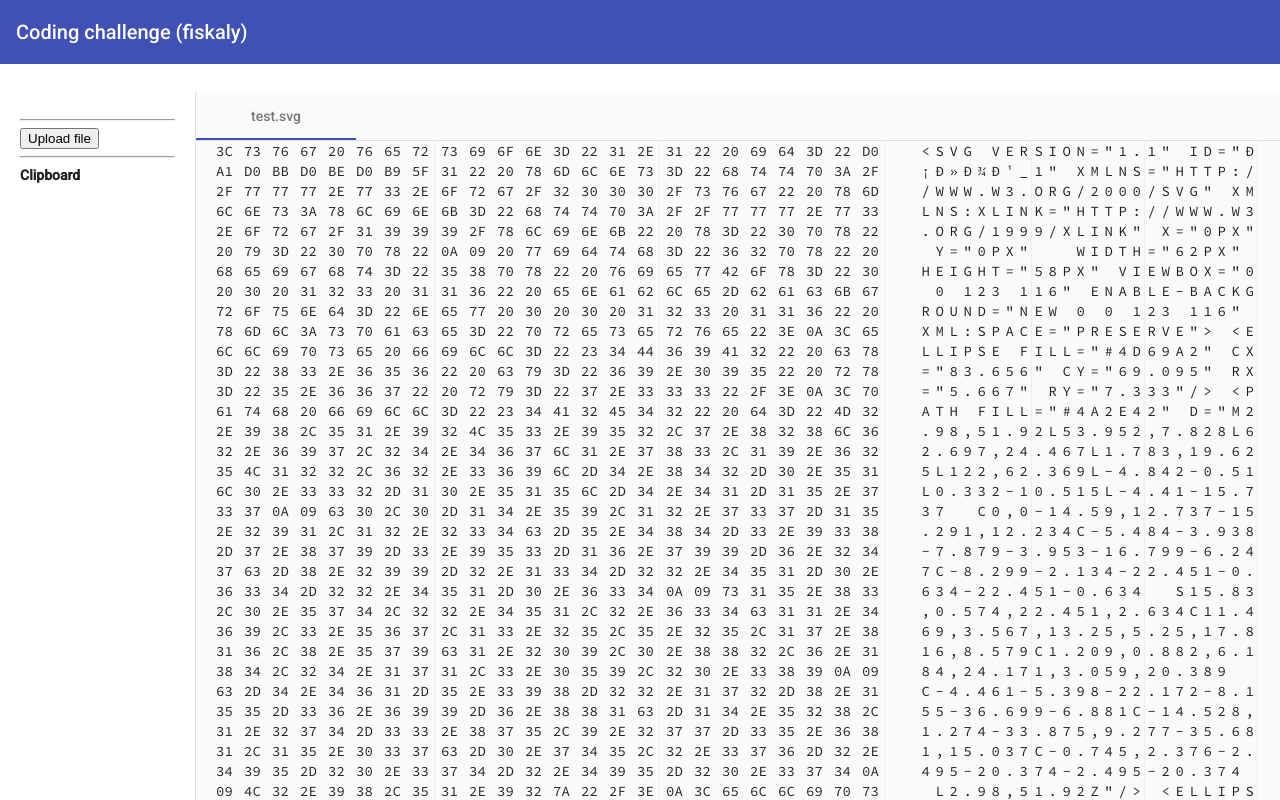
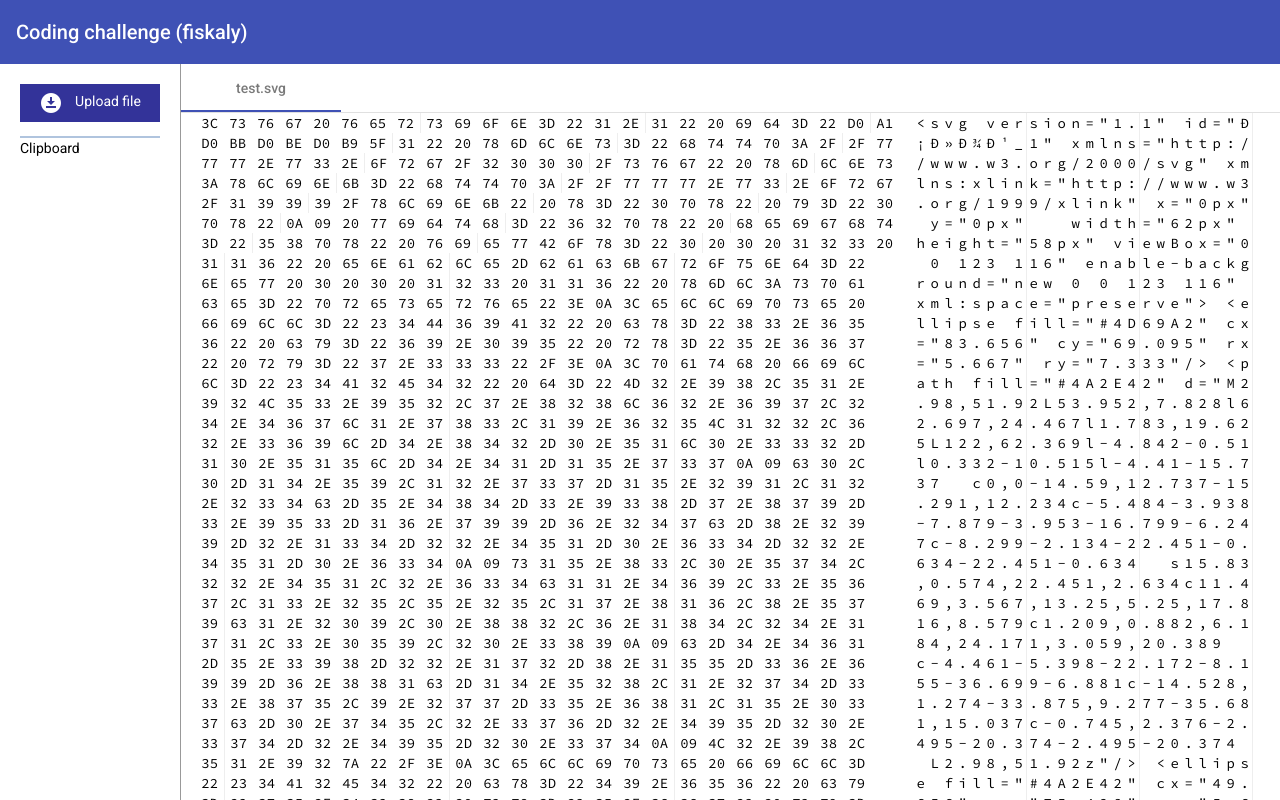
Before and after one commit to facereplays/fiskalyA, an Angular app: page / in a window 1280 px wide. Shown: the top 800 px of the page. Built offline with nearby package versions, Linux system fonts and the light colour scheme.

Commit message:
char fix

```diff
--- a/src/app/file-upload/file-upload.component.css
+++ b/src/app/file-upload/file-upload.component.css
@@ -2,3 +2,9 @@
   display:none;
 
 }
+.btn{
+  padding:0.5em 0.8em;background-color: #333399;
+  display: flex;justify-content: center;color:white;
+
+}
+.btn span{padding-right:0.5em;}
--- a/src/app/file-upload/file-upload.component.html
+++ b/src/app/file-upload/file-upload.component.html
@@ -1,12 +1,9 @@
-<div class="row">
-  <div class="col-8 up">
-    <label class="btn btn-default p-0">
-      <input #fa type="file" (change)="selectFile($event)" />
-    </label>
-  </div>
-  <div class="col-4">
-    <button class="btn btn-success btn-sm"  (click)="fa.click()">
-      Upload file
-    </button>
-  </div>
-</div>
+
+      <input class="up" #fa type="file" (change)="selectFile($event)" />
+
+
+    <div class="btn btn-success btn-sm"  (click)="fa.click()">
+    <span class="material-icons">
+download_for_offline
+</span>  Upload file
+    </div>
--- a/src/app/hex2text/hex2text.component.css
+++ b/src/app/hex2text/hex2text.component.css
@@ -5,13 +5,21 @@
 .textF {
   width: 1em
 }
+.g1 .grm {
+  text-transform: uppercase;
+}
+/****
 
+single cell
+
+ */
 .grm {
   display: inline-flex;
   overflow: hidden;
-  text-transform: uppercase;
+
   justify-content: center;
 }
+
 .grmb
 {
 display:none;
@@ -70,15 +78,20 @@ display:flex;flex-wrap:wrap;
   justify-content: space-evenly;
 
 }
+app-file-upload{
+  border-bottom: 2px #b0c4de solid;display:block;
+  padding-bottom:1em;
 
+}
 .example-container {
   width: auto;
-  margin-top: 2em;
 
+display:flex;
 }
 
 .example-sidenav-content {
   display: flex;
+  flex-grow:1;
   height: 100%;
   align-items: center;
   justify-content: center;
@@ -86,6 +99,9 @@ display:flex;flex-wrap:wrap;
 
 .example-sidenav {
   padding: 20px;
+  min-width:140px;
+
+  border-right: 1px #999999 solid;
 }
 @keyframes myAnim {
   0% {
@@ -118,3 +134,12 @@ display:flex;flex-wrap:wrap;
     background-color:#b0c4de;
   }
 }
+@media only screen and (max-width: 575px) {
+  .example-container {
+    flex-direction: column;
+  }
+  .example-sidenav {
+    padding: 12px;
+    border-bottom: 2px #b0c4de solid;
+  }
+}
--- a/src/app/hex2text/hex2text.component.html
+++ b/src/app/hex2text/hex2text.component.html
@@ -5,23 +5,21 @@
   <h3> Coding challenge (fiskaly)</h3>
 </mat-toolbar>
 
-<mat-drawer-container class="example-container" autosize>
-  <mat-drawer #drawer class="example-sidenav" mode="side" opened="true">
+<div class="example-container">
+  <div class="example-sidenav">
+  <div *ngIf="showFiller">
 
 
+      <app-file-upload (onLoadF)="read($event)"></app-file-upload>
 
-    <div *ngIf="showFiller">
-
-<hr>
-      <app-file-upload (onLoadF)="read($event)"></app-file-upload>
-<hr>
-    <b  >Clipboard</b> <span [class]="'noti '+copied">...copied</span>
+    <span>Clipboard</span>
+    <span *ngIf="copied != 'nov'" [class]="'noti '+copied">...copied</span>
       <div [class]="'box'+copied" id="trigger" >
       {{clipboardContent}}
     </div>
 
     </div>
-  </mat-drawer>
+  </div>
 
   <div class="example-sidenav-content">
     <mat-tab-group *ngIf="resultHex" (selectedTabChange)="selectTab($event)" [(selectedIndex)]="seleT">
@@ -65,4 +63,4 @@
   -->
   </div>
 
-</mat-drawer-container>
+</div>
--- a/src/index.html
+++ b/src/index.html
@@ -1,8 +1,9 @@
 <!doctype html>
 <html lang="en">
 <head>
-  <meta charset="utf-8">
-  <title>FiscalyA</title>
+  <meta http-equiv="Content-Type" content="text/html; charset=UTF-8">
+
+  <title>FiscalyA code challenge</title>
   <base href="/">
   <meta name="viewport" content="width=device-width, initial-scale=1">
   <link rel="icon" type="image/x-icon" href="favicon.ico">
```
